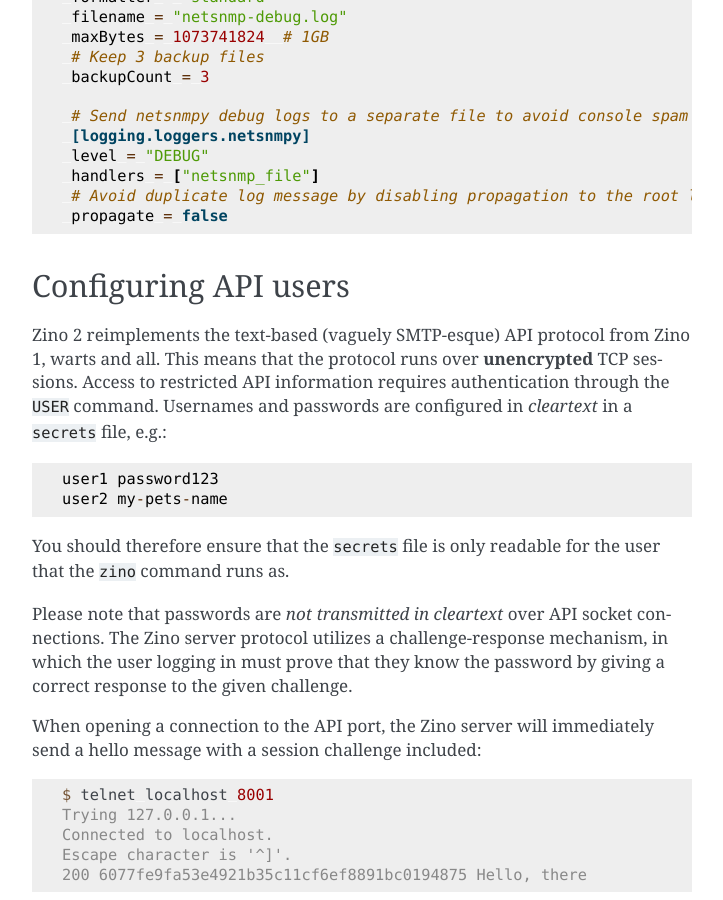
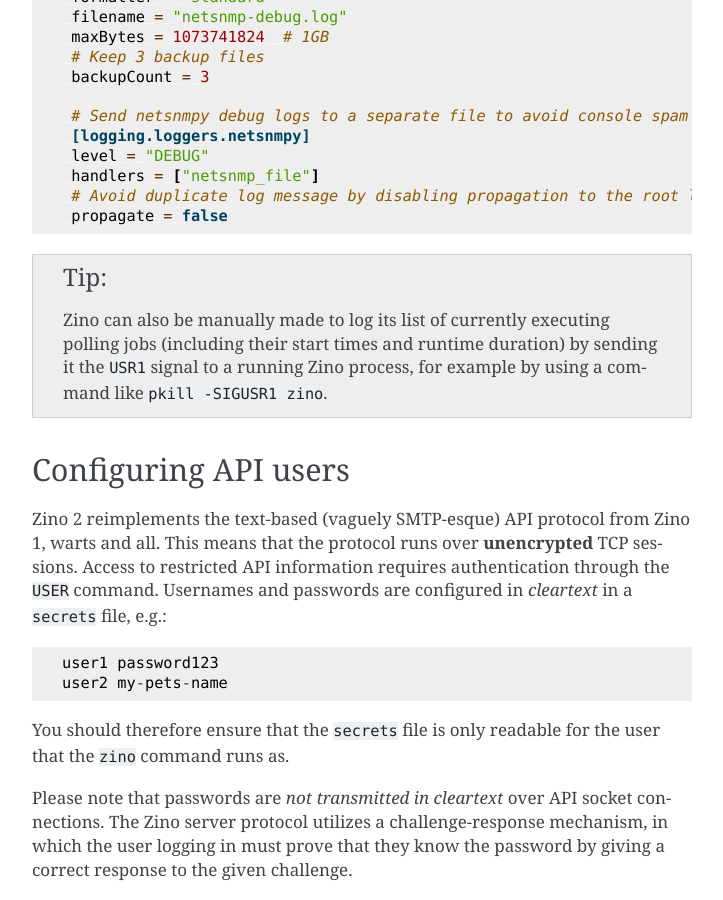
Before and after one commit to Uninett/zino, a Sphinx documentation site: the page built from docs/configuration.rst, in a window 1280 px wide and 900 px high, scrolled down 1806 px. Shown: the whole window, without its empty margins (388-1111 px from the left). Built offline with Sphinx 7.4.7, drawn with Linux system fonts in a browser that asks for light colours; pages that are not in the unit, such as notebooks, are missing from menus; the version number could not be read and is left out.

Commit message:
Document SIGUSR1 logging tip

```diff
--- a/docs/configuration.rst
+++ b/docs/configuration.rst
@@ -95,6 +95,13 @@
     # Avoid duplicate log message by disabling propagation to the root logger
     propagate = false
 
+.. tip::
+
+   Zino can also be manually made to log its list of currently executing
+   polling jobs (including their start times and runtime duration) by sending
+   it the ``USR1`` signal to a running Zino process, for example by using a
+   command like ``pkill -SIGUSR1 zino``.
+
 .. _configuring-api-users:
 
 Configuring API users
```
